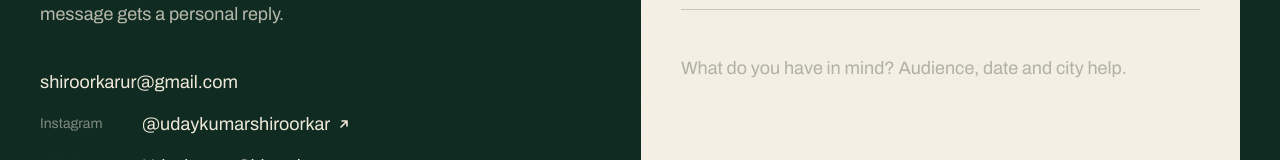
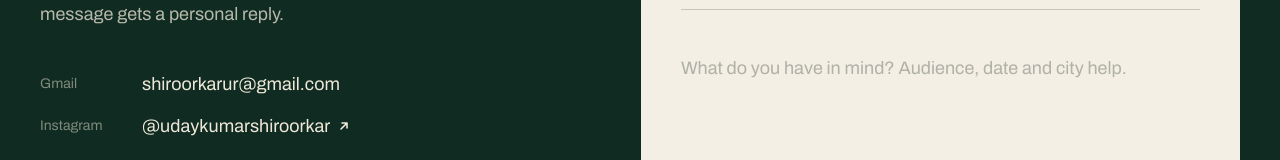
Before and after one commit to vaibhavshiroorkar/shiroorkar, a Next.js app: page /work-with-us in a window 1280 px wide. Shown: the part 488-648 px from the top of the page. Built offline with nearby package versions, Linux system fonts and the light colour scheme; no server answers.

Commit message:
Label the email row Gmail on the Invite page

```diff
--- a/app/work-with-us/page.tsx
+++ b/app/work-with-us/page.tsx
@@ -26,7 +26,8 @@ export default function WorkWithUsPage() {
           </p>
           <ul className="mt-10 space-y-3 text-lg">
             <li>
-              <a href={`mailto:${site.email}`} className="break-all underline-offset-4 hover:underline">
+              <a href={`mailto:${site.email}`} className="inline-flex items-center gap-1.5 break-all underline-offset-4 hover:underline">
+                <span className="w-24 shrink-0 text-sm text-cream/50">Gmail</span>
                 {site.email}
               </a>
             </li>
```
